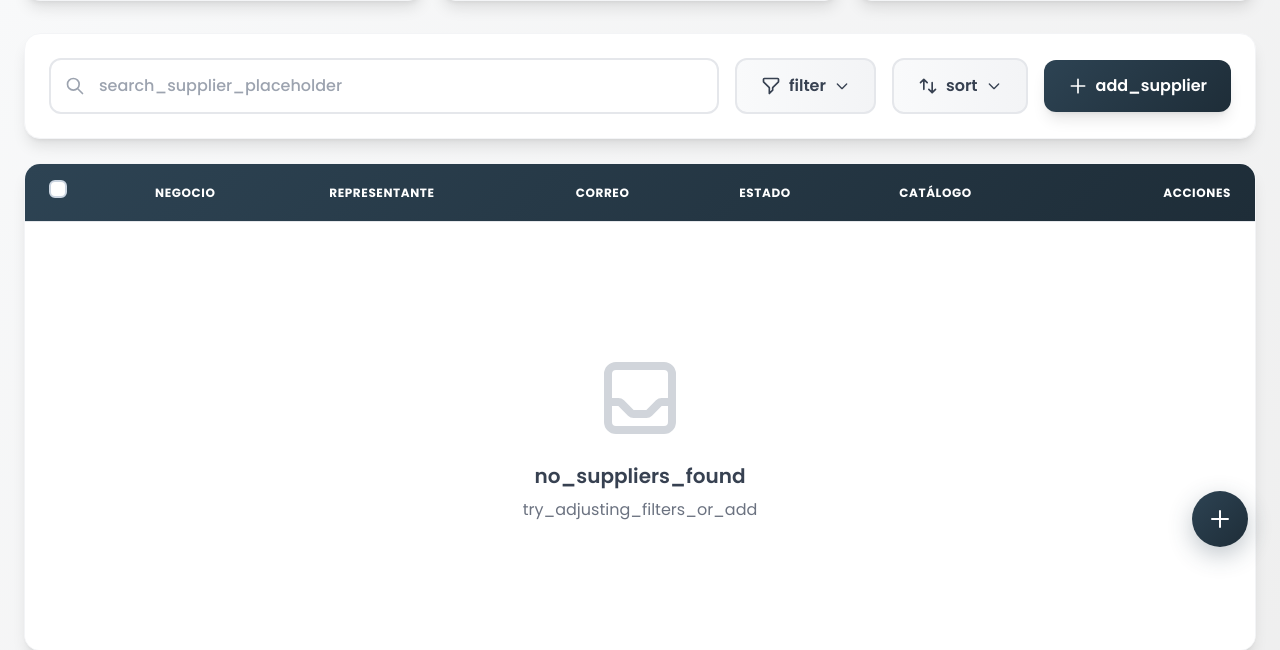
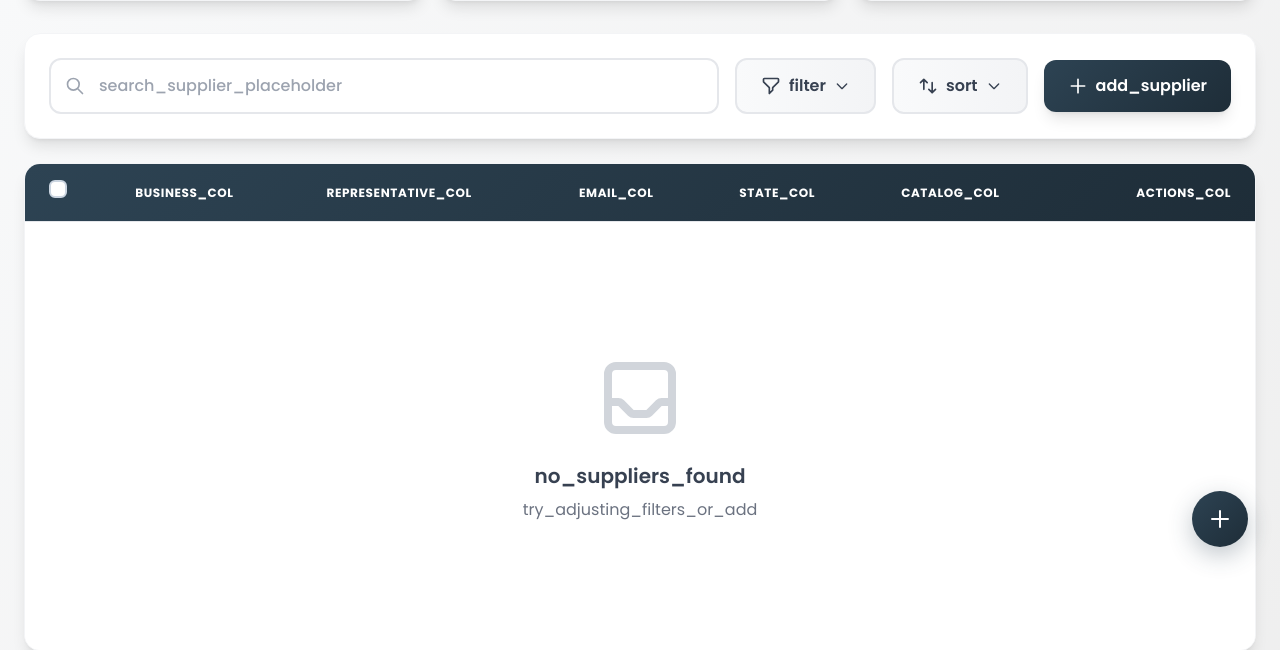
Before and after one commit to GenesisCampos100/puntoDeVenta, a PHP site: template src/pages/proveedores_contenido.php in a window 1280 px wide. Shown: the part 221-871 px from the top of the page. Run offline with PHP 8.4, Linux system fonts and the light colour scheme; the template is opened without the code that fills it, so the values that code supplies are empty; some libraries are stand-ins or nearby versions.

Commit message:
fix: Traducir encabezados de tabla en proveedores, botones de acciones en clientes y botón cambiar cliente en nueva_venta

```diff
--- a/src/pages/clientes_contenido.php
+++ b/src/pages/clientes_contenido.php
@@ -829,13 +829,13 @@ body.dark-mode .btn-add {
             <td class="px-6 py-4 text-right">
               <div class="inline-flex gap-2">
                 <button onclick="openDetalle(${cliente.id_cliente})" class="px-3 py-1.5 bg-blue-50 text-blue-600 rounded-lg text-sm font-semibold hover:bg-blue-100 transition-colors">
-                  Ver
+                  <?php echo __('view_button'); ?>
                 </button>
                 <button onclick="window.location.href='index.php?view=editar_cliente&id=${cliente.id_cliente}'" class="px-3 py-1.5 bg-gray-100 text-gray-700 rounded-lg text-sm font-semibold hover:bg-gray-200 transition-colors">
-                  Editar
+                  <?php echo __('edit_button'); ?>
                 </button>
                 <button onclick="confirmDelete(${cliente.id_cliente}, '${escapeHtml(displayName).replace(/'/g, "\\'")}')" class="px-3 py-1.5 bg-red-50 text-red-600 rounded-lg text-sm font-semibold hover:bg-red-100 transition-colors">
-                  Eliminar
+                  <?php echo __('delete_button'); ?>
                 </button>
               </div>
             </td>
--- a/src/pages/nueva_venta.php
+++ b/src/pages/nueva_venta.php
@@ -457,7 +457,7 @@ body.dark-mode #pay-btn:hover {
                 </div>
                 <button id="client-btn" class="mt-3 w-full py-2 bg-indigo-50 text-indigo-600 hover:bg-indigo-100 rounded-lg text-sm font-bold transition-colors flex items-center justify-center gap-2">
                     <svg class="w-4 h-4" fill="none" stroke="currentColor" viewBox="0 0 24 24"><path stroke-linecap="round" stroke-linejoin="round" stroke-width="2" d="M17 20h5v-2a3 3 0 00-5.356-1.857M17 20H7m10 0v-2c0-.656-.126-1.283-.356-1.857M7 20H2v-2a3 3 0 015.356-1.857M7 20v-2c0-.656.126-1.283.356-1.857m0 0a5.002 5.002 0 019.288 0M15 7a3 3 0 11-6 0 3 3 0 016 0zm6 3a2 2 0 11-4 0 2 2 0 014 0zM7 10a2 2 0 11-4 0 2 2 0 014 0z"></path></svg>
-                    Cambiar Cliente
+                    <?php echo __('change_customer'); ?>
                 </button>
             </div>
         </div>
--- a/src/pages/proveedores_contenido.php
+++ b/src/pages/proveedores_contenido.php
@@ -550,12 +550,12 @@ body.dark-mode .btn-add {
                             <th class="px-6 py-4 text-left">
                                 <input type="checkbox" id="selectAllHeader" class="custom-checkbox" />
                             </th>
-                            <th class="px-6 py-4 text-left text-xs font-bold text-white uppercase tracking-wider">Negocio</th>
-                            <th class="px-6 py-4 text-left text-xs font-bold text-white uppercase tracking-wider">Representante</th>
-                            <th class="px-6 py-4 text-left text-xs font-bold text-white uppercase tracking-wider">Correo</th>
-                            <th class="px-6 py-4 text-left text-xs font-bold text-white uppercase tracking-wider">Estado</th>
-                            <th class="px-6 py-4 text-left text-xs font-bold text-white uppercase tracking-wider">Catálogo</th>
-                            <th class="px-6 py-4 text-right text-xs font-bold text-white uppercase tracking-wider">Acciones</th>
+                            <th class="px-6 py-4 text-left text-xs font-bold text-white uppercase tracking-wider"><?php echo __('business_col'); ?></th>
+                            <th class="px-6 py-4 text-left text-xs font-bold text-white uppercase tracking-wider"><?php echo __('representative_col'); ?></th>
+                            <th class="px-6 py-4 text-left text-xs font-bold text-white uppercase tracking-wider"><?php echo __('email_col'); ?></th>
+                            <th class="px-6 py-4 text-left text-xs font-bold text-white uppercase tracking-wider"><?php echo __('state_col'); ?></th>
+                            <th class="px-6 py-4 text-left text-xs font-bold text-white uppercase tracking-wider"><?php echo __('catalog_col'); ?></th>
+                            <th class="px-6 py-4 text-right text-xs font-bold text-white uppercase tracking-wider"><?php echo __('actions_col'); ?></th>
                         </tr>
                     </thead>
                     <tbody class="bg-white divide-y divide-gray-200">
```
